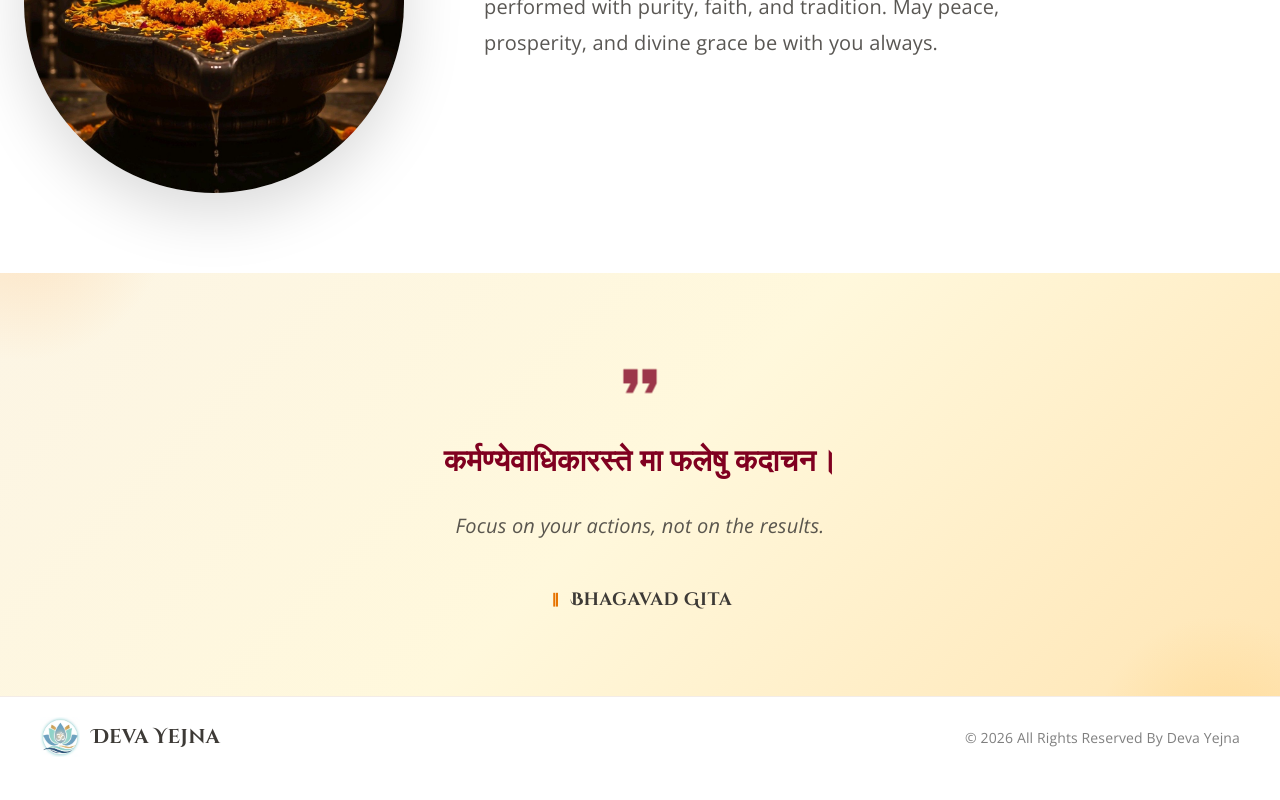
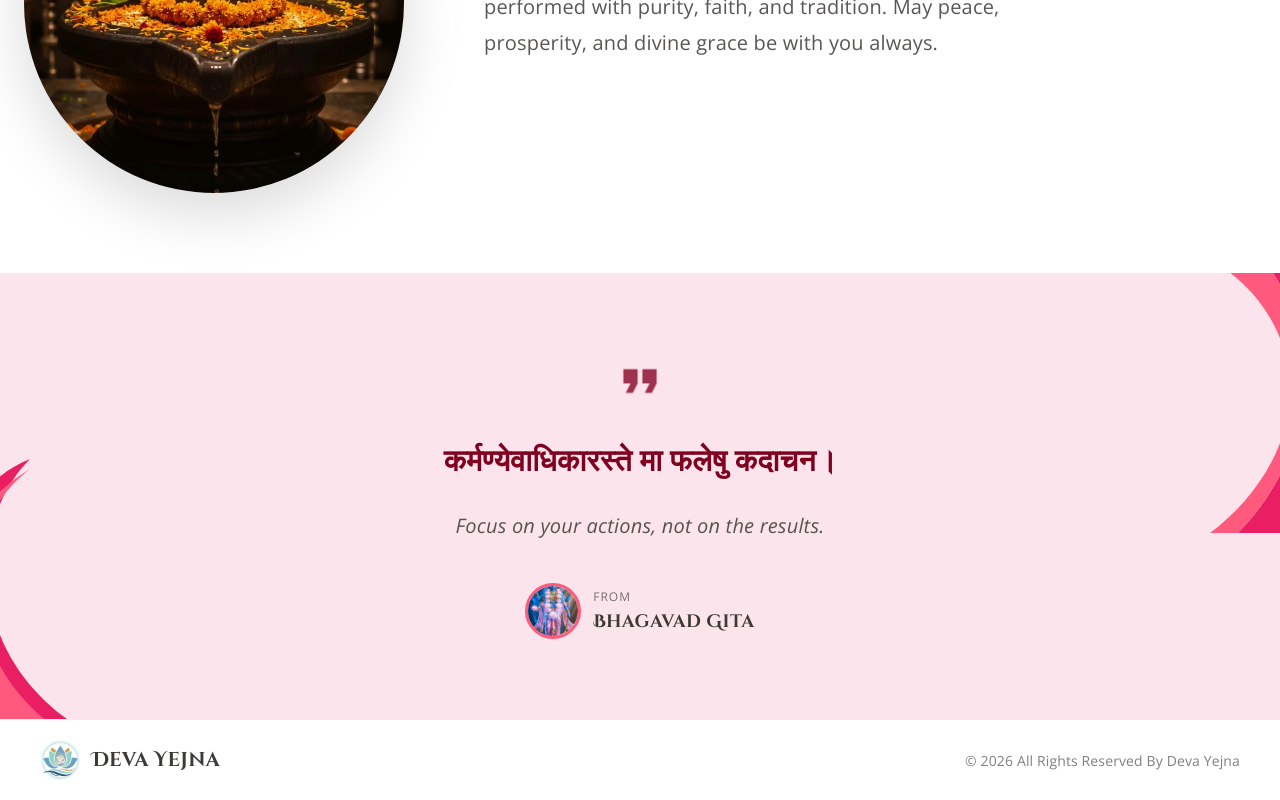
Before and after one commit to ANANDVPOTTY/deva-yejna, a React (Vite) app: page / in a window 1280 px wide. Shown: the part 479-1279 px from the top of the page. Before the commit the page ends 1256 px from the top, so only its background shows below. Built offline with nearby package versions, Linux system fonts and the light colour scheme.

Commit message:
QuoteSection ui update V1

```diff
--- a/src/components/quote-section/QuoteSection.jsx
+++ b/src/components/quote-section/QuoteSection.jsx
@@ -1,17 +1,25 @@
 import { useState, useEffect, useCallback } from "react";
 import {
   QuoteSectionWrapper,
+  BlobTopRight,
+  BlobBottomLeft,
   QuoteContainer,
   QuoteIconWrapper,
   QuoteContent,
   QuoteText,
   QuoteMeaning,
   QuoteSource,
-  SourceIcon,
+  SourceImageWrapper,
+  SourceInfo,
+  SourceLabel,
   SourceText,
 } from "./QuoteSection.styles";
 
-const QUOTE_INTERVAL = 6000;
+import mahavishnuImg from "../../assets/images/mahavishnu.jpg";
+import ganapatiImg from "../../assets/images/ganpati.jpg";
+import shivlingImg from "../../assets/images/shivling.jpg";
+
+const QUOTE_INTERVAL = 8000;
 
 const inspirationalQuotes = [
   /* ================= Bhagavad Gita ================= */
@@ -111,10 +119,10 @@ const inspirationalQuotes = [
   },
 ];
 
-const SOURCE_ICONS = {
-  "Bhagavad Gita": "॥",
-  Ramayana: "॥",
-  Mahabharata: "॥",
+const SOURCE_IMAGES = {
+  "Bhagavad Gita": mahavishnuImg,
+  Ramayana: ganapatiImg,
+  Mahabharata: shivlingImg,
 };
 
 const QuoteSection = () => {
@@ -138,6 +146,46 @@ const QuoteSection = () => {
 
   return (
     <QuoteSectionWrapper>
+      {/* Abstract blob shape - Top Right */}
+      <BlobTopRight>
+        <svg
+          viewBox="0 0 200 300"
+          fill="none"
+          xmlns="http://www.w3.org/2000/svg"
+        >
+          <path
+            d="M150 0C180 30 200 80 200 140C200 200 170 260 130 300H200V0H150Z"
+            fill="var(--color-coral-dark)"
+          />
+          <path
+            d="M120 20C160 50 190 100 185 160C180 220 140 270 100 300H130C170 260 200 200 200 140C200 80 180 30 150 0H120Z"
+            fill="var(--color-coral)"
+          />
+        </svg>
+      </BlobTopRight>
+
+      {/* Abstract blob shape - Bottom Left */}
+      <BlobBottomLeft>
+        <svg
+          viewBox="0 0 250 300"
+          fill="none"
+          xmlns="http://www.w3.org/2000/svg"
+        >
+          <path
+            d="M0 150C0 80 30 30 80 10C50 40 30 90 40 150C50 210 90 260 150 290C100 300 50 280 20 240C-10 200 0 170 0 150Z"
+            fill="var(--color-coral-dark)"
+          />
+          <path
+            d="M60 300C20 270 0 220 0 160C0 100 30 50 80 20C40 50 20 100 30 160C40 220 80 270 140 300H60Z"
+            fill="var(--color-coral)"
+          />
+          <path
+            d="M0 200C10 240 40 280 90 300H0V200Z"
+            fill="var(--color-pink)"
+          />
+        </svg>
+      </BlobBottomLeft>
+
       <QuoteContainer>
         <QuoteIconWrapper>
           <svg
@@ -155,8 +203,16 @@ const QuoteSection = () => {
           <QuoteText>{currentQuote.quote}</QuoteText>
           <QuoteMeaning>{currentQuote.meaning}</QuoteMeaning>
           <QuoteSource>
-            <SourceIcon>{SOURCE_ICONS[currentQuote.source]}</SourceIcon>
-            <SourceText>{currentQuote.source}</SourceText>
+            <SourceImageWrapper>
+              <img
+                src={SOURCE_IMAGES[currentQuote.source]}
+                alt={currentQuote.source}
+              />
+            </SourceImageWrapper>
+            <SourceInfo>
+              <SourceLabel>From</SourceLabel>
+              <SourceText>{currentQuote.source}</SourceText>
+            </SourceInfo>
           </QuoteSource>
         </QuoteContent>
       </QuoteContainer>
--- a/src/components/quote-section/QuoteSection.styles.js
+++ b/src/components/quote-section/QuoteSection.styles.js
@@ -5,32 +5,76 @@ import { quoteFadeIn, quoteFadeOut, quoteIconPulse } from "../../styles/animatio
 
 export const QuoteSectionWrapper = styled(Box)(() => ({
   width: "100%",
-  background: "linear-gradient(135deg, var(--color-parchment) 0%, var(--color-cornsilk) 50%, var(--color-peach) 100%)",
+  backgroundColor: "var(--color-pink-light)",
   position: "relative",
   overflow: "hidden",
+}));
 
-  "&::before": {
-    content: '""',
-    position: "absolute",
-    top: "-50%",
-    left: "-10%",
-    width: "300px",
-    height: "300px",
-    background: "radial-gradient(circle, var(--color-saffron-light) 0%, transparent 70%)",
-    opacity: 0.3,
-    borderRadius: "50%",
+export const BlobTopRight = styled(Box)(({ theme }) => ({
+  position: "absolute",
+  top: "-20px",
+  right: "-40px",
+  width: "220px",
+  height: "280px",
+  pointerEvents: "none",
+
+  "& svg": {
+    width: "100%",
+    height: "100%",
   },
 
-  "&::after": {
-    content: '""',
-    position: "absolute",
-    bottom: "-40%",
-    right: "-5%",
-    width: "250px",
+  [theme.breakpoints.down("lg")]: {
+    width: "180px",
+    height: "230px",
+    right: "-30px",
+  },
+
+  [theme.breakpoints.down("md")]: {
+    width: "140px",
+    height: "180px",
+    right: "-20px",
+    top: "-10px",
+  },
+
+  [theme.breakpoints.down("sm")]: {
+    width: "100px",
+    height: "130px",
+    right: "-15px",
+    top: "-5px",
+  },
+}));
+
+export const BlobBottomLeft = styled(Box)(({ theme }) => ({
+  position: "absolute",
+  bottom: "-30px",
+  left: "-50px",
+  width: "250px",
+  height: "300px",
+  pointerEvents: "none",
+
+  "& svg": {
+    width: "100%",
+    height: "100%",
+  },
+
+  [theme.breakpoints.down("lg")]: {
+    width: "200px",
     height: "250px",
-    background: "radial-gradient(circle, var(--color-turmeric) 0%, transparent 70%)",
-    opacity: 0.25,
-    borderRadius: "50%",
+    left: "-40px",
+  },
+
+  [theme.breakpoints.down("md")]: {
+    width: "160px",
+    height: "200px",
+    left: "-30px",
+    bottom: "-20px",
+  },
+
+  [theme.breakpoints.down("sm")]: {
+    width: "120px",
+    height: "150px",
+    left: "-25px",
+    bottom: "-15px",
   },
 }));
 
@@ -144,23 +188,60 @@ export const QuoteMeaning = styled(Typography)(({ theme }) => ({
 export const QuoteSource = styled(Box)(({ theme }) => ({
   display: "flex",
   alignItems: "center",
-  gap: "8px",
+  gap: "12px",
   marginTop: "24px",
 
   [theme.breakpoints.down("md")]: {
     marginTop: "20px",
+    gap: "10px",
   },
 
   [theme.breakpoints.down("sm")]: {
     marginTop: "16px",
+    gap: "8px",
   },
 }));
 
-export const SourceIcon = styled(Box)(({ theme }) => ({
-  ...responsiveFont(theme, "24px"),
-  fontFamily: "var(--font-special)",
-  color: "var(--color-saffron-dark)",
-  fontWeight: 700,
+export const SourceImageWrapper = styled(Box)(({ theme }) => ({
+  width: "56px",
+  height: "56px",
+  borderRadius: "50%",
+  overflow: "hidden",
+  border: "3px solid var(--color-coral)",
+  flexShrink: 0,
+
+  "& img": {
+    width: "100%",
+    height: "100%",
+    objectFit: "cover",
+  },
+
+  [theme.breakpoints.down("md")]: {
+    width: "48px",
+    height: "48px",
+    border: "2px solid var(--color-coral)",
+  },
+
+  [theme.breakpoints.down("sm")]: {
+    width: "40px",
+    height: "40px",
+  },
+}));
+
+export const SourceInfo = styled(Box)(() => ({
+  display: "flex",
+  flexDirection: "column",
+  alignItems: "flex-start",
+  gap: "2px",
+}));
+
+export const SourceLabel = styled(Typography)(({ theme }) => ({
+  ...responsiveFont(theme, "12px"),
+  fontFamily: "var(--font-primary)",
+  color: "var(--color-charcoal)",
+  opacity: 0.7,
+  textTransform: "uppercase",
+  letterSpacing: "1px",
 }));
 
 export const SourceText = styled(Typography)(({ theme }) => ({
```
